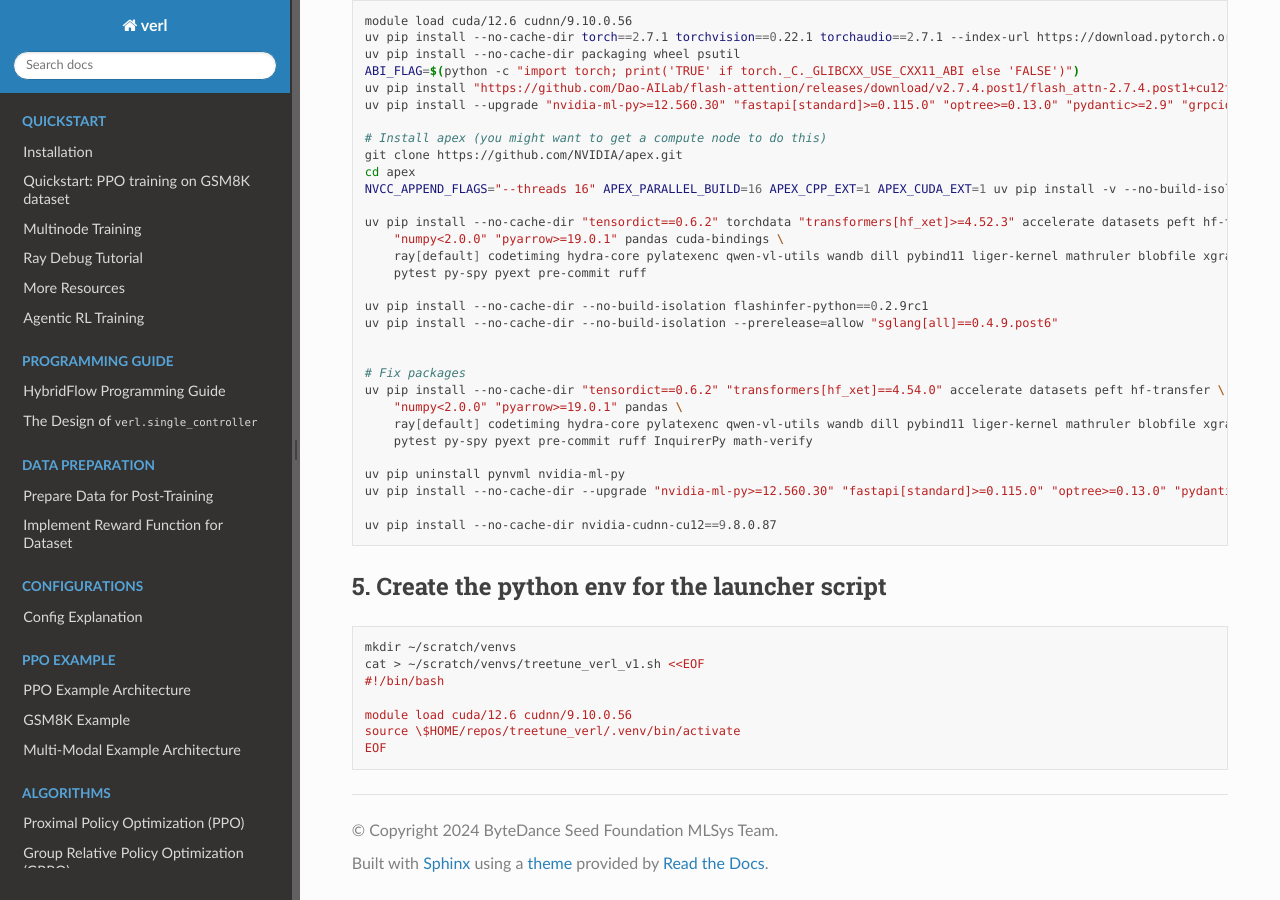
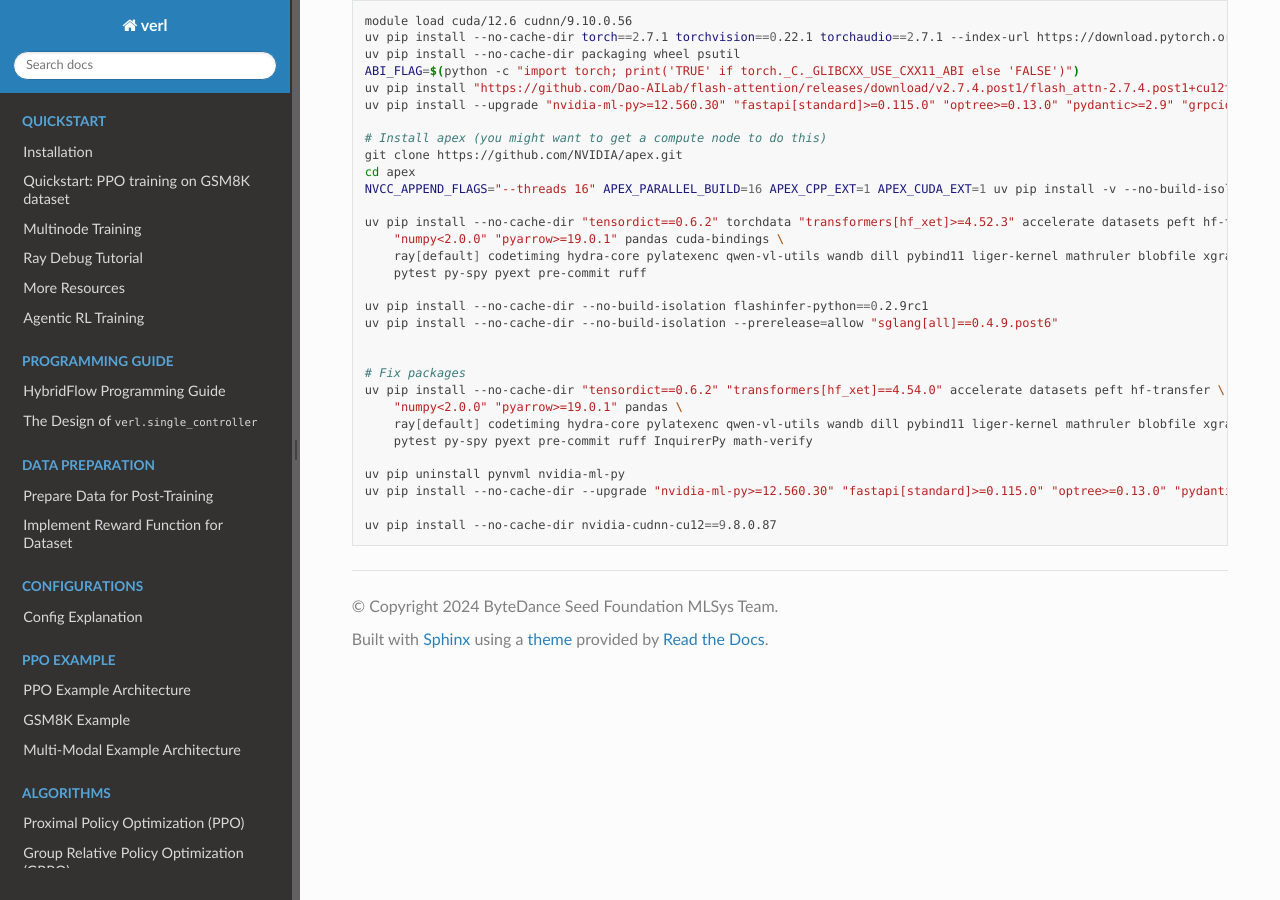
Before and after one commit to kazemnejad/treetuneV, a Sphinx documentation site: the page built from docs/setup_compute_canada.md, in a window 1280 px wide and 900 px high, scrolled down 733 px. Built offline with Sphinx 7.4.7 and the Read the Docs theme 3.1.0, drawn with Linux system fonts in a browser that asks for light colours; pages that are not in the unit, such as notebooks, are missing from menus; comment, search, counter and statistics services are not loaded.

Commit message:
Update setup_compute_canada.md

````diff
--- a/docs/setup_compute_canada.md
+++ b/docs/setup_compute_canada.md
@@ -60,13 +60,3 @@ uv pip install --no-cache-dir --upgrade "nvidia-ml-py>=12.560.30" "fastapi[stand
 
 uv pip install --no-cache-dir nvidia-cudnn-cu12==9.8.0.87
 ```
-
-## 5. Create the python env for the launcher script
-```bash
-mkdir ~/scratch/venvs
-cat > ~/scratch/venvs/treetune_verl_v1.sh <<EOF
-#!/bin/bash
-
-module load cuda/12.6 cudnn/9.10.0.56
-source \$HOME/repos/treetune_verl/.venv/bin/activate
-EOF
````
